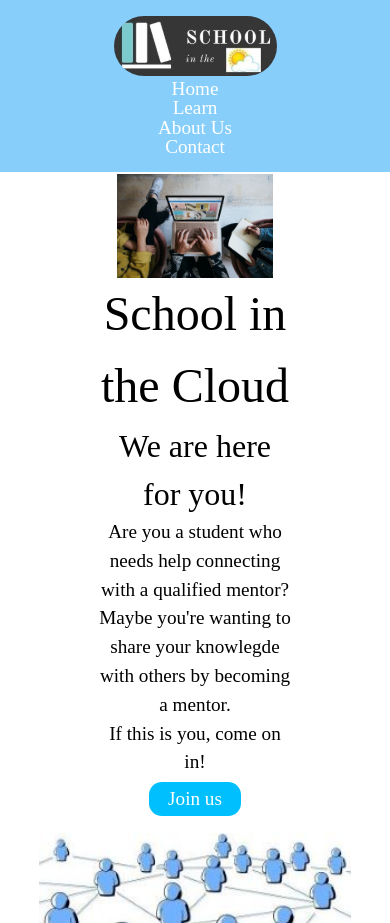
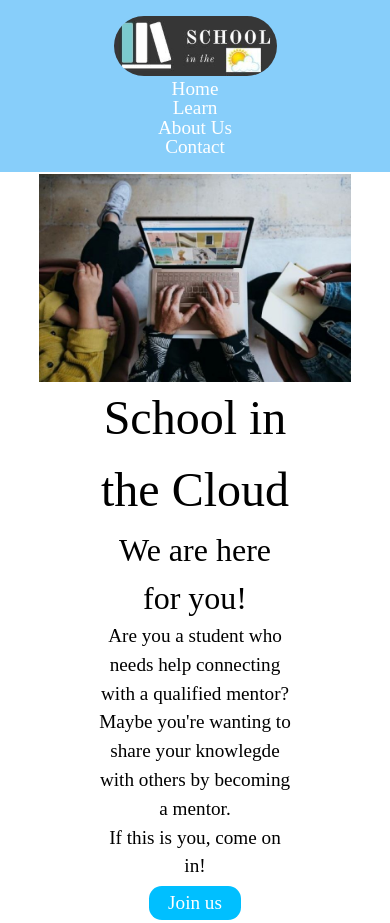
Before and after one commit to Build-Week-School-in-the-Cloud-61620/marketing, a plain HTML site: page index.html in a window 390 px wide. Shown: the top 923 px of the page. Drawn offline with Linux system fonts and the light colour scheme.

Commit message:
made changes on media queries

```diff
--- a/css/index.css
+++ b/css/index.css
@@ -180,12 +180,6 @@ header .logo img {
   align-items: center;
 }
 
-@media (max-width: 500px){
-  .container {
-    flex-direction: column;
-  }
-}
-
 .container #windows {
   width: 40%;
 }
@@ -214,6 +208,16 @@ header .logo img {
   text-align: center;
   text-decoration: none;
   color: white;
+}
+
+@media (max-width: 500px){
+  .container {
+    flex-direction: column;
+  }
+  .container #windows {
+    width: 80%;
+  }
+
 }
 
 .container2 {
```
